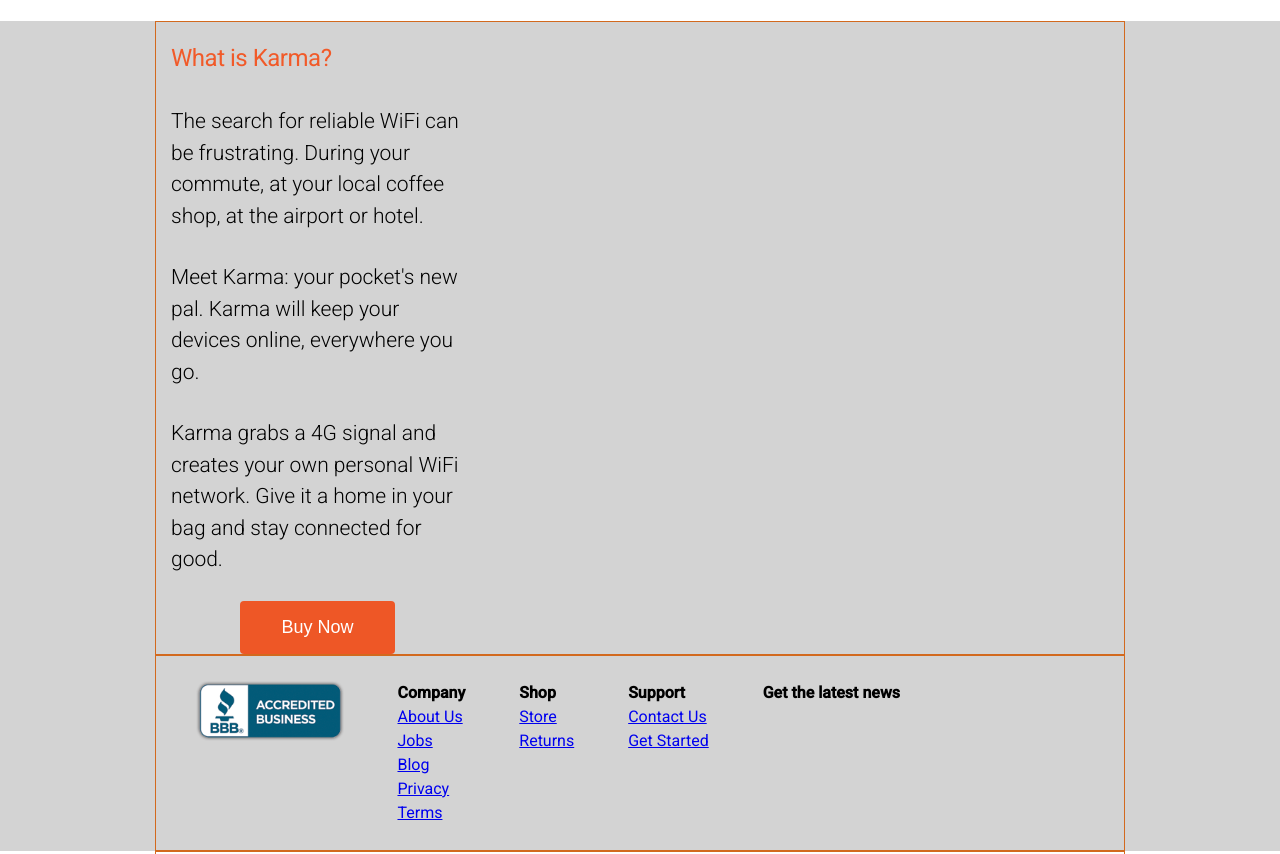
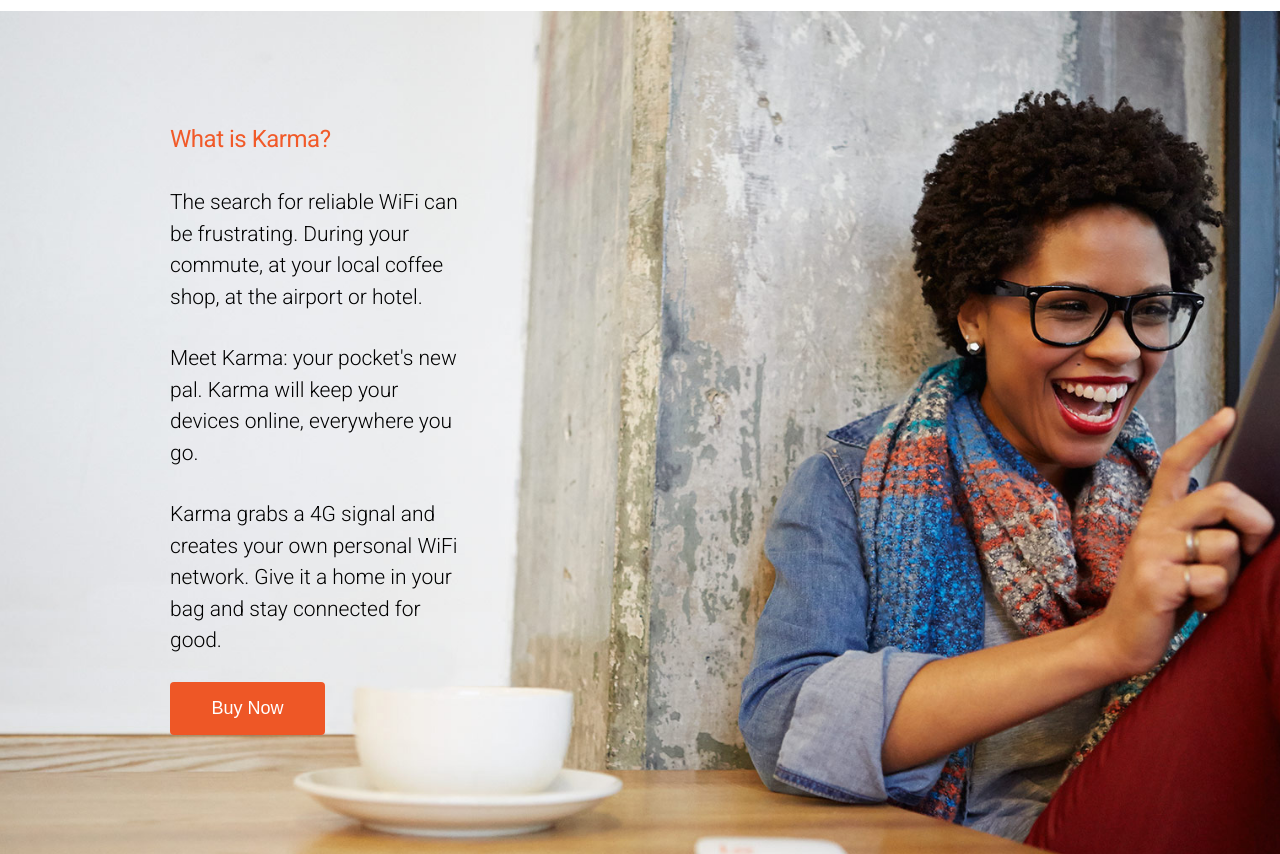
Before and after one commit to lindseymaratta/fewd_landing_page_clone, a plain HTML site: page index.html in a window 1280 px wide. Shown: the part 1160-2014 px from the top of the page. Drawn offline with Linux system fonts and the light colour scheme.

Commit message:
styled footer, changed positioning, added background to buy-now section, removed border from content divs chnged background color to white

```diff
--- a/css/style.css
+++ b/css/style.css
@@ -49,7 +49,7 @@ table {
 /*End CSS Reset */
 
 body {
-    background-color: LightGray;
+    background-color: white;
     font-family: 'Roboto', sans-serif;
 	-webkit-font-smoothing: antialiased;
 }
@@ -57,7 +57,6 @@ body {
   -webkit-box-sizing: border-box; /* Safari/Chrome, other WebKit */
   -moz-box-sizing: border-box;    /* Firefox, other Gecko */
   box-sizing: border-box;         /* Opera/IE 8+ */
-    border: 1px solid Chocolate;
     margin: 0 auto;
     width: 970px;
     padding: 0 15px;
@@ -359,21 +358,32 @@ top: 10px;
 
 /*Middle section*/
 
-aside {
+.content aside {
 	position: relative;
 	left:0;
 	max-width: 293px;
 	font-weight: 300;
     font-size: 21px;
     line-height: 1.5;
-
+  	position:relative;
+  	top: 110px;
 }
 
+.buy-now {
+	background-image: url("../img/buy-now-bg.jpg");
+	background-size: cover;
+	background-repeat: no-repeat;
+	background-position: bottom center;
+	height: 900px;
+}
 .content aside > p {
 	box-sizing: border-box;
 	margin-top: 30px;
 	margin-left: 0;
 	padding-left: 0;
+}
+.buy-now .buttons {
+	text-align: left;
 }
 .content aside > h3 {
 color:#f15a29;
@@ -387,13 +397,26 @@ text-align: left;
 
 .pre-foot ul {
 display: inline-block;
-margin: 25px;
+margin: 30px;
+margin-top: 100px;
 vertical-align: top;
 line-height: 1.5;
 }
+.pre-foot a{
+	color: #9ba0a9;
+	text-decoration: none;
+	transition: color .1s ease;
+}
+.pre-foot a:hover {
+	color: #ee5726;
+}
+
 .pre-foot .header {
 	font-weight: bold;
+	color: #7c7f85;
+	line-height: 2;
 }
+
  /**footer*/
 
  .social {
```
